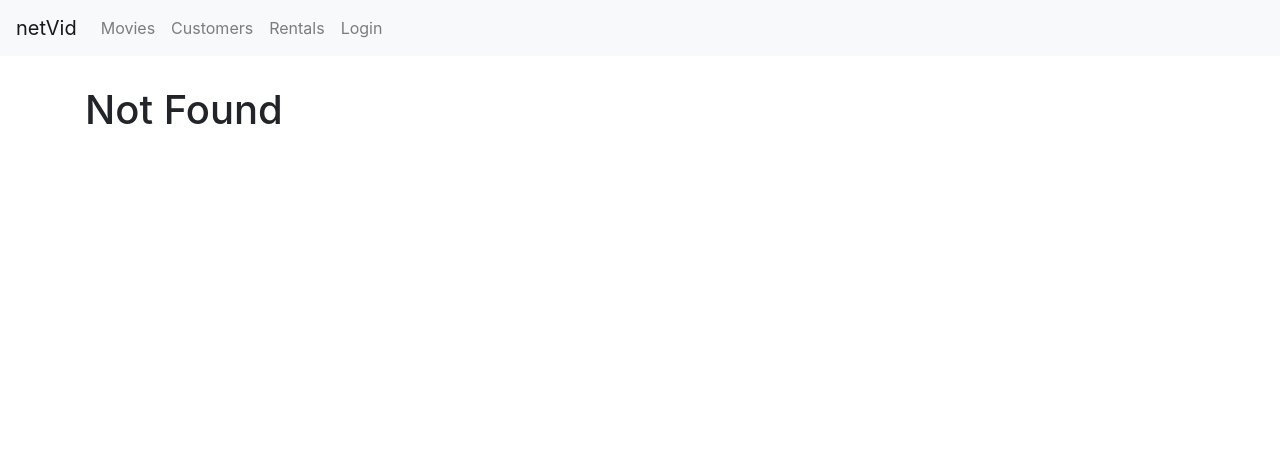
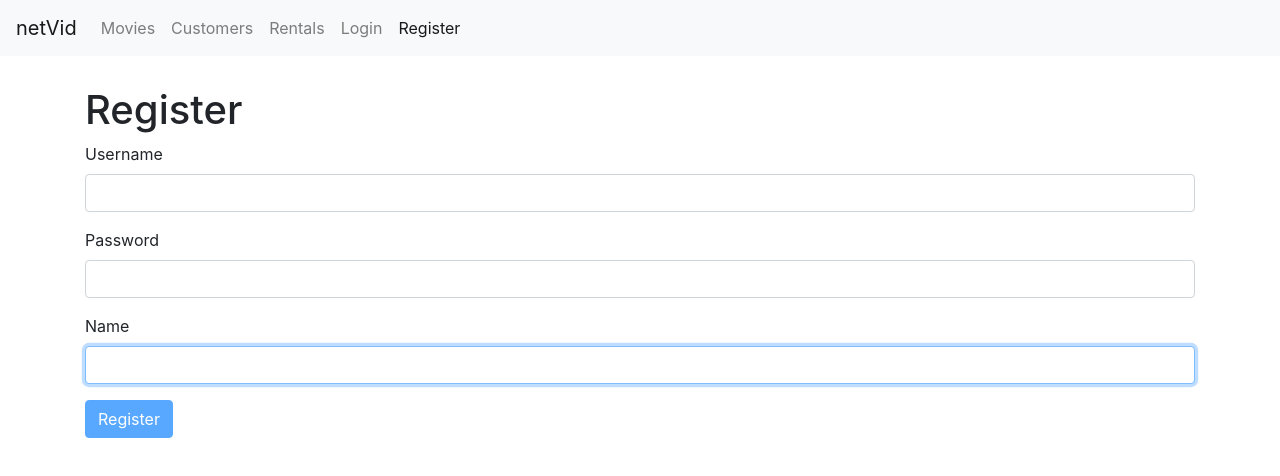
Before and after one commit to mbaranich/netVid, a React (Create React App) app: page /register in a window 1280 px wide. Before the commit this address led to /notFound. Shown: the top 476 px of the page. Built offline with nearby package versions, Linux system fonts and the light colour scheme.

Commit message:
Add register form.

```diff
--- a/src/App.js
+++ b/src/App.js
@@ -9,6 +9,7 @@
 import './App.css';
 import React from 'react';
 import LoginForm from './components/loginForm';
+import RegisterForm from './components/registerForm';
 
 function App() {
   return (
@@ -16,6 +17,7 @@
     <NavBar />
     <main className='container'>
     <Switch>
+      <Route path="/register" component={RegisterForm} />
       <Route path="/login" component={LoginForm} />
       <Route path="/movies/:id" component={MovieForm} />
       <Route path="/movies" component={Movies}></Route>
--- a/src/components/common/form.jsx
+++ b/src/components/common/form.jsx
@@ -47,6 +47,10 @@
         this.setState({data, errors})
     }
 
+    doSubmit = () => {
+        //Call the server
+        console.log("Submitted")
+    }
     renderButton(label) {
         return <button disabled={this.validate()} className="btn btn-primary">{label}</button>
     }
--- a/src/components/loginForm.jsx
+++ b/src/components/loginForm.jsx
@@ -17,11 +17,6 @@
     // errors['username'] = object in state
     // errors.find(e => e.name === 'username') = array in state
 
-    doSubmit = () => {
-        //Call the server
-        console.log("Submitted")
-    }
-
     render() {
 
         return (
--- a/src/components/navBar.jsx
+++ b/src/components/navBar.jsx
@@ -33,6 +33,9 @@
           <NavLink className="nav-item nav-link" to="/login">
             Login
           </NavLink>
+          <NavLink className="nav-item nav-link" to="/register">
+            Register
+          </NavLink>
         </div>
       </div>
     </nav>
--- /dev/null
+++ b/src/components/registerForm.jsx
@@ -0,0 +1,32 @@
+import React, { Component } from 'react'
+import Joi from 'joi-browser';
+import Form from './common/form';
+
+class RegisterForm extends Form {
+    state = {
+        data: {username: "", password: "", name: ""},
+        errors: {},
+    }
+
+    schema = {
+        username: Joi.string().required().email().label("Username"),
+        password: Joi.string().required().min(5).label("Password"),
+        name: Joi.string().required().label("Name")
+    }
+
+    render() {
+        return (
+            <div>
+                <h1>Register</h1>
+                <form onSubmit={this.handleSubmit}>
+                    {this.renderInput('username', 'Username')}
+                    {this.renderInput('password', 'Password', "password")}
+                    {this.renderInput('name', 'Name')}
+                    {this.renderButton('Register')}
+                </form>
+            </div>
+        );
+    }
+}
+
+export default RegisterForm;
```
